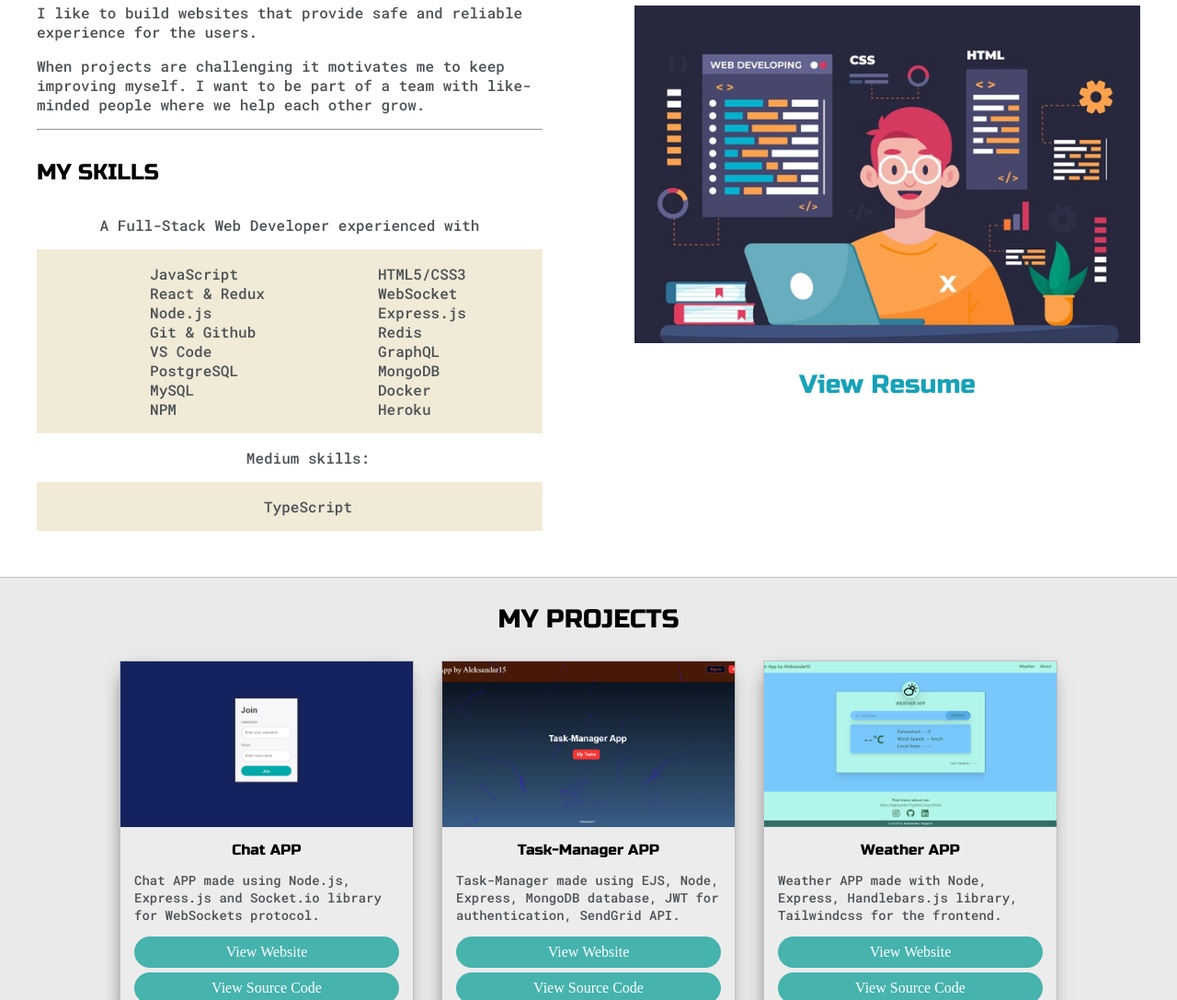
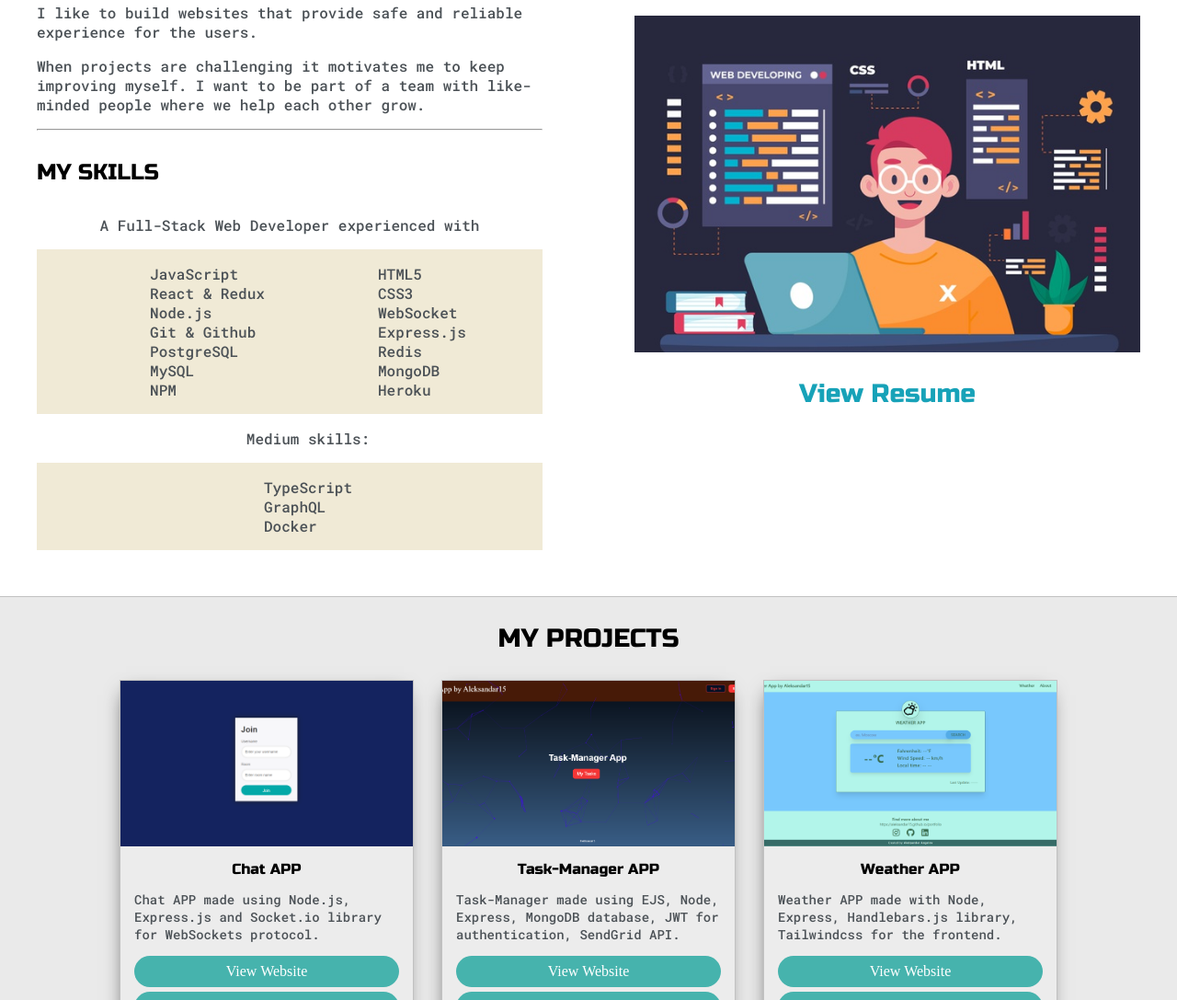
Before and after one commit to Aleksandar15/portfolio, a plain HTML site: page index.html in a window 1280 px wide. Shown: the part 788-1875 px from the top of the page at 92% size. Drawn offline with Linux system fonts and the light colour scheme; a web font is replaced by a local one.

Commit message:
SKILLS Update

```diff
--- a/index.html
+++ b/index.html
@@ -110,20 +110,18 @@
 							<li>React & Redux</li>
 							<li>Node.js</li>
               <li>Git & Github</li>
-              <li>VS Code</li>
 							<li>PostgreSQL</li>
               <li>MySQL</li>
               <li>NPM</li>
 						</ul>
 
 						<ul>
-              <li>HTML5/CSS3</li>
+              <li>HTML5</li>
+              <li>CSS3</li>
 							<li>WebSocket</li>
               <li>Express.js</li>
               <li>Redis</li>
-              <li>GraphQL</li>
               <li>MongoDB</li>
-              <li>Docker</li>
 							<li>Heroku</li>
 						</ul>
 					</div>
@@ -134,6 +132,8 @@
           <div id="medium-skills">
             <ul>
               <li>TypeScript</li>
+              <li>GraphQL</li>
+              <li>Docker</li>
 						</ul>
             <!-- </div> -->
           </div>
```
